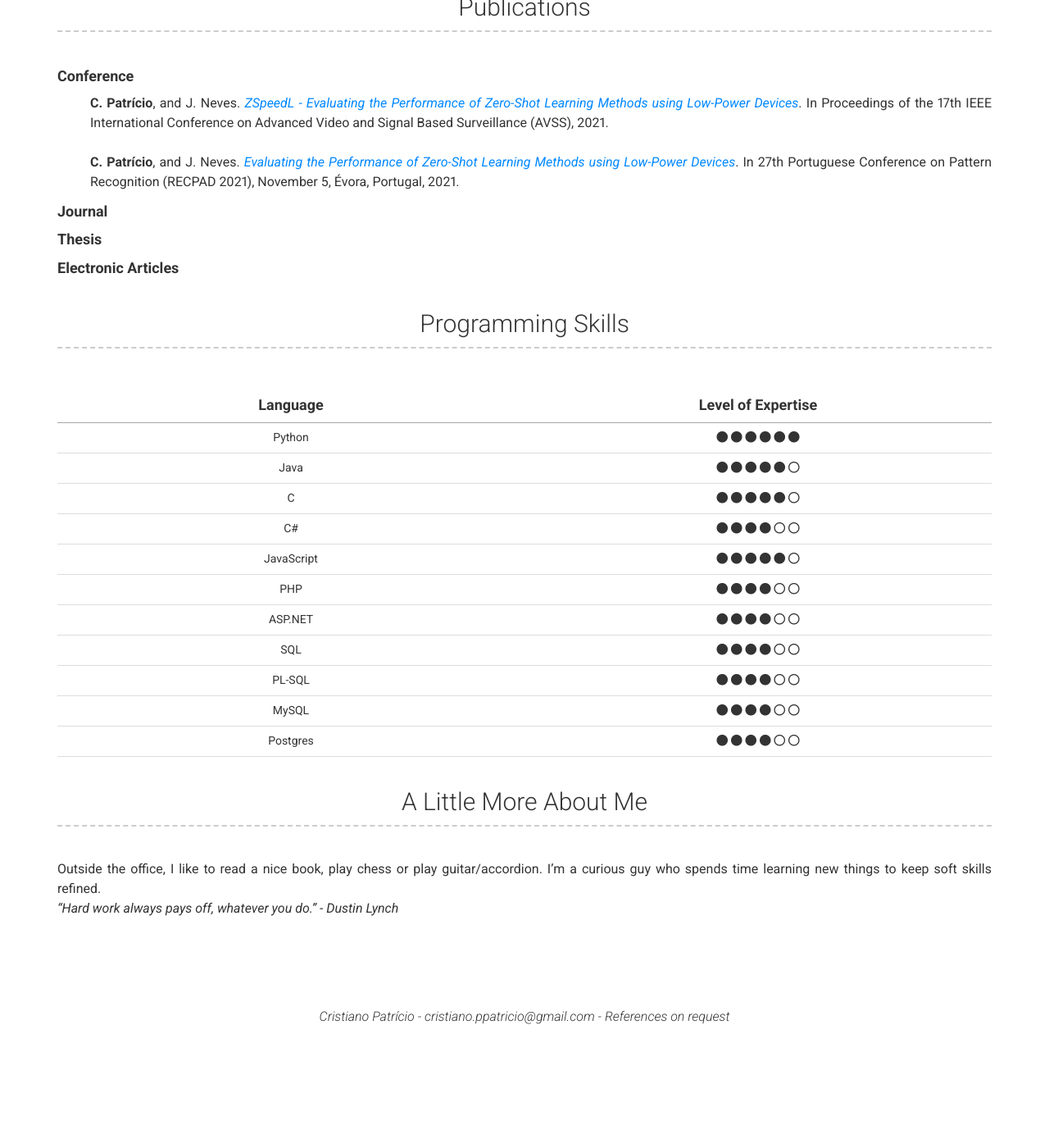
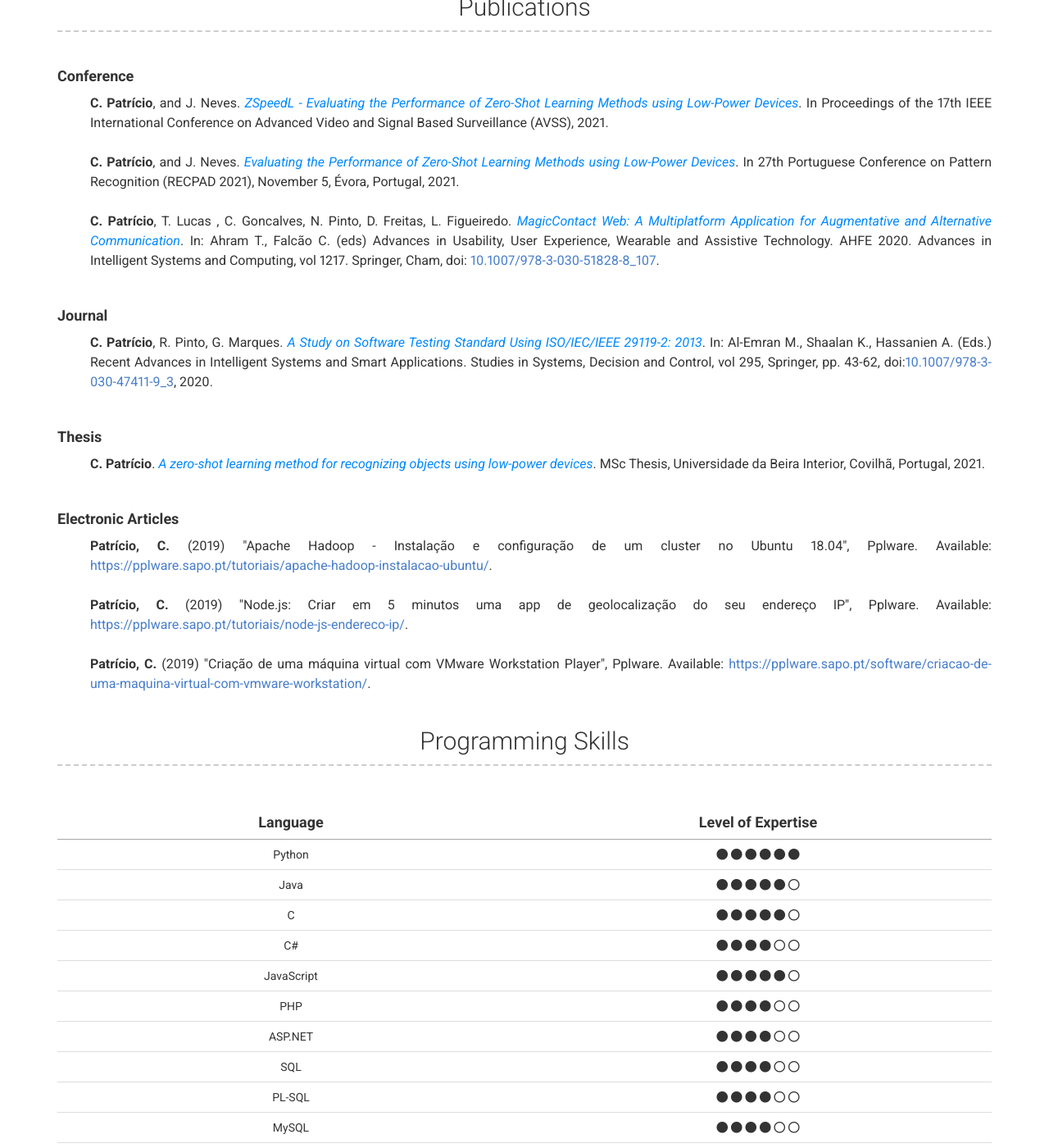
Before and after one commit to CristianoPatricio/cristianopatricio.github.io, a Jekyll site: the page built from index.md, in a window 1280 px wide and 1400 px high, scrolled down 1499 px. Shown: the whole window at 82% size. Built offline with Jekyll 4.4.1, drawn with Linux system fonts in a browser that asks for light colours; nearby versions of some CDN libraries; before the commit the page ends 2758 px from its top, so only the background shows below that.

Commit message:
Update _config.yml

```diff
--- a/_config.yml
+++ b/_config.yml
@@ -54,16 +54,54 @@ publications: |
     <p style="font-size:18px;"><b>Conference</b></p>
     <ul style="list-style-type: none;" >
         <li>
-            <b>C. Patrício</b>, and J. Neves. <a href="https://arxiv.org/pdf/2110.04535.pdf" style="color: #0088FF;"><em>ZSpeedL - Evaluating the Performance of Zero-Shot Learning Methods using Low-Power Devices</em></a>. In Proceedings of the 17th IEEE International Conference on Advanced Video and Signal Based Surveillance (AVSS), 2021.
+            <b>C. Patrício</b>, and J. Neves. <a href="https://arxiv.org/pdf/2110.04535.pdf" style="color: #0088FF;" target="blank"><em>ZSpeedL - Evaluating the Performance of Zero-Shot Learning Methods using Low-Power Devices</em></a>. In Proceedings of the 17th IEEE International Conference on Advanced Video and Signal Based Surveillance (AVSS), 2021.
         </li>
         <br>
         <li>
-            <b>C. Patrício</b>, and J. Neves. <a href="#" style="color: #0088FF;"><em>Evaluating the Performance of Zero-Shot Learning Methods using Low-Power Devices</em></a>. In 27th Portuguese Conference on Pattern Recognition (RECPAD 2021), November 5, Évora, Portugal, 2021.
+            <b>C. Patrício</b>, and J. Neves. <a href="#" style="color: #0088FF;" target="blank"><em>Evaluating the Performance of Zero-Shot Learning Methods using Low-Power Devices</em></a>. In 27th Portuguese Conference on Pattern Recognition (RECPAD 2021), November 5, Évora, Portugal, 2021.
+        </li>
+        <br>
+        <li>
+            <b>C. Patrício</b>, T. Lucas , C. Goncalves, N. Pinto, D. Freitas, L. Figueiredo. <a href="https://link.springer.com/chapter/10.1007%2F978-3-030-51828-8_107" style="color: #0088FF;" target="blank"><em>MagicContact Web: A Multiplatform Application for Augmentative and Alternative Communication</em></a>. In: Ahram T., Falcão C. (eds) Advances in Usability, User Experience, Wearable and Assistive Technology. AHFE 2020. Advances in Intelligent Systems and Computing, vol 1217. Springer, Cham, doi: <a href="https://doi.org/10.1007/978-3-030-51828-8_107">10.1007/978-3-030-51828-8_107</a>.
         </li>
     </ul>
+    <br>
     <p style="font-size:18px;"><b>Journal</b></p>
+    <ul style="list-style-type: none;" >
+        <li>
+        <b>C. Patrício</b>, R. Pinto, G. Marques. <a href="https://link.springer.com/chapter/10.1007/978-3-030-47411-9_3#citeas" style="color: #0088FF;" target="blank"><em>A Study on Software Testing
+    Standard Using ISO/IEC/IEEE 29119-2: 2013</em></a>. In: Al-Emran M., Shaalan K.,
+    Hassanien A. (Eds.) Recent Advances in Intelligent Systems and Smart
+    Applications. Studies in Systems, Decision and Control, vol 295, Springer,
+    pp. 43-62, doi:<a href="https://doi.org/10.1007/978-3-030-47411-9_3">10.1007/978-3-030-47411-9_3</a>, 2020.
+        </li>
+    </ul>
+    <br>
     <p style="font-size:18px;"><b>Thesis</b></p>
+    <ul style="list-style-type: none;" >
+        <li>
+            <b>C. Patrício</b>. <a href="" style="color: #0088FF;" target="blank"><em>A zero-shot learning method for recognizing objects using low-power devices</em></a>. MSc Thesis, Universidade da Beira Interior, Covilhã, Portugal, 2021.
+        </li>
+    </ul>
+    <br>
     <p style="font-size:18px;"><b>Electronic Articles</b></p>
+    <ul style="list-style-type: none;" >
+        <li>
+            <b>Patrício, C.</b> (2019) "Apache Hadoop - Instalação e configuração de um cluster no Ubuntu 18.04", Pplware. Available: <a href="https://pplware.sapo.pt/tutoriais/apache-hadoop-instalacao-ubuntu/">https://pplware.sapo.pt/tutoriais/apache-hadoop-instalacao-ubuntu/</a>.
+        </li>
+        <br>
+        <li>
+            <b>Patrício, C.</b> (2019) "Node.js: Criar em 5 minutos uma app de
+            geolocalização do seu endereço IP",
+            Pplware. Available: <a href="https://pplware.sapo.pt/tutoriais/node-js-endereco-ip/">https://pplware.sapo.pt/tutoriais/node-js-endereco-ip/</a>.
+        </li>
+        <br>
+        <li>
+            <b>Patrício, C.</b> (2019) "Criação de uma máquina virtual com VMware
+            Workstation Player", Pplware.
+            Available: <a href="https://pplware.sapo.pt/software/criacao-de-uma-maquina-virtual-com-vmware-workstation/">https://pplware.sapo.pt/software/criacao-de-uma-maquina-virtual-com-vmware-workstation/</a>.
+        </li>
+    </ul>
 
 
 # Programming Skills Section
```
